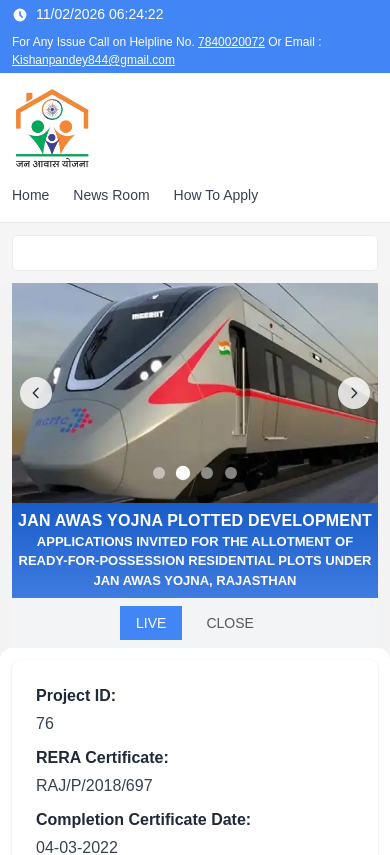
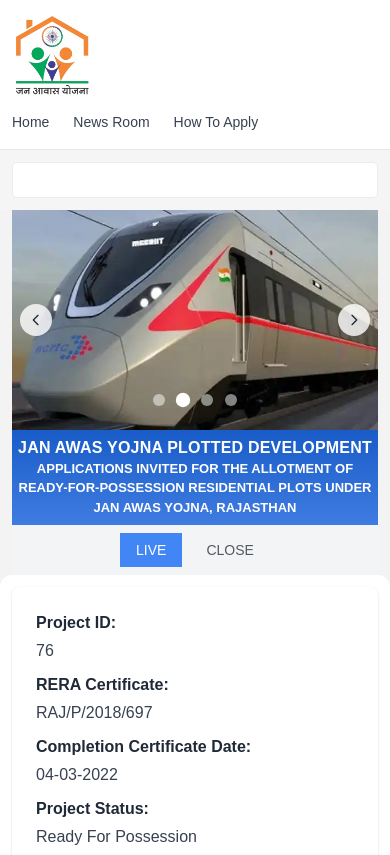
Before and after one commit to smarthomesgurgaon-sketch/smarthomesgurgaon, a Next.js app: page / in a window 390 px wide. Shown: the top 855 px of the page. Built offline with nearby package versions, Linux system fonts and the light colour scheme.

Commit message:
remvoed phone and email from header

```diff
--- a/app/components/Header.tsx
+++ b/app/components/Header.tsx
@@ -1,57 +1,11 @@
 'use client';
 
-import { useEffect, useState } from 'react';
 import Link from 'next/link';
 import Image from 'next/image';
 
-const HELPLINE_PHONE = '7840020072';
-const HELPLINE_TEL = '+917840020072';
-const SUPPORT_EMAIL = 'Kishanpandey844@gmail.com';
-
 export default function Header() {
-  const [currentDateTime, setCurrentDateTime] = useState('');
-
-  useEffect(() => {
-    const updateDateTime = () => {
-      const now = new Date();
-      const date = now.toLocaleDateString('en-GB', {
-        day: '2-digit',
-        month: '2-digit',
-        year: 'numeric'
-      });
-      const time = now.toLocaleTimeString('en-GB', {
-        hour: '2-digit',
-        minute: '2-digit',
-        second: '2-digit',
-        hour12: false
-      });
-      setCurrentDateTime(`${date} ${time}`);
-    };
-
-    updateDateTime();
-    const interval = setInterval(updateDateTime, 1000);
-    return () => clearInterval(interval);
-  }, []);
-
   return (
     <header className="header">
-      {/* Top Blue Bar */}
-      <div className="top-blue-bar">
-        <div className="container">
-          <div className="top-bar-content">
-            <div className="date-time">
-              <svg className="clock-icon" fill="currentColor" viewBox="0 0 20 20">
-                <path fillRule="evenodd" d="M10 18a8 8 0 100-16 8 8 0 000 16zm1-12a1 1 0 10-2 0v4a1 1 0 00.293.707l2.828 2.829a1 1 0 101.415-1.415L11 9.586V6z" clipRule="evenodd" />
-              </svg>
-              <span>{currentDateTime || '09-02-2026 05:42:30'}</span>
-            </div>
-            <div className="helpline-text">
-              For Any Issue Call on Helpline No. <a href={`tel:${HELPLINE_TEL}`} className="helpline-link">{HELPLINE_PHONE}</a> Or Email : <a href={`mailto:${SUPPORT_EMAIL}`} className="helpline-link">{SUPPORT_EMAIL}</a>
-            </div>
-          </div>
-        </div>
-      </div>
-
       {/* Main Header Section */}
       <div className="main-header">
         <div className="container">
```
